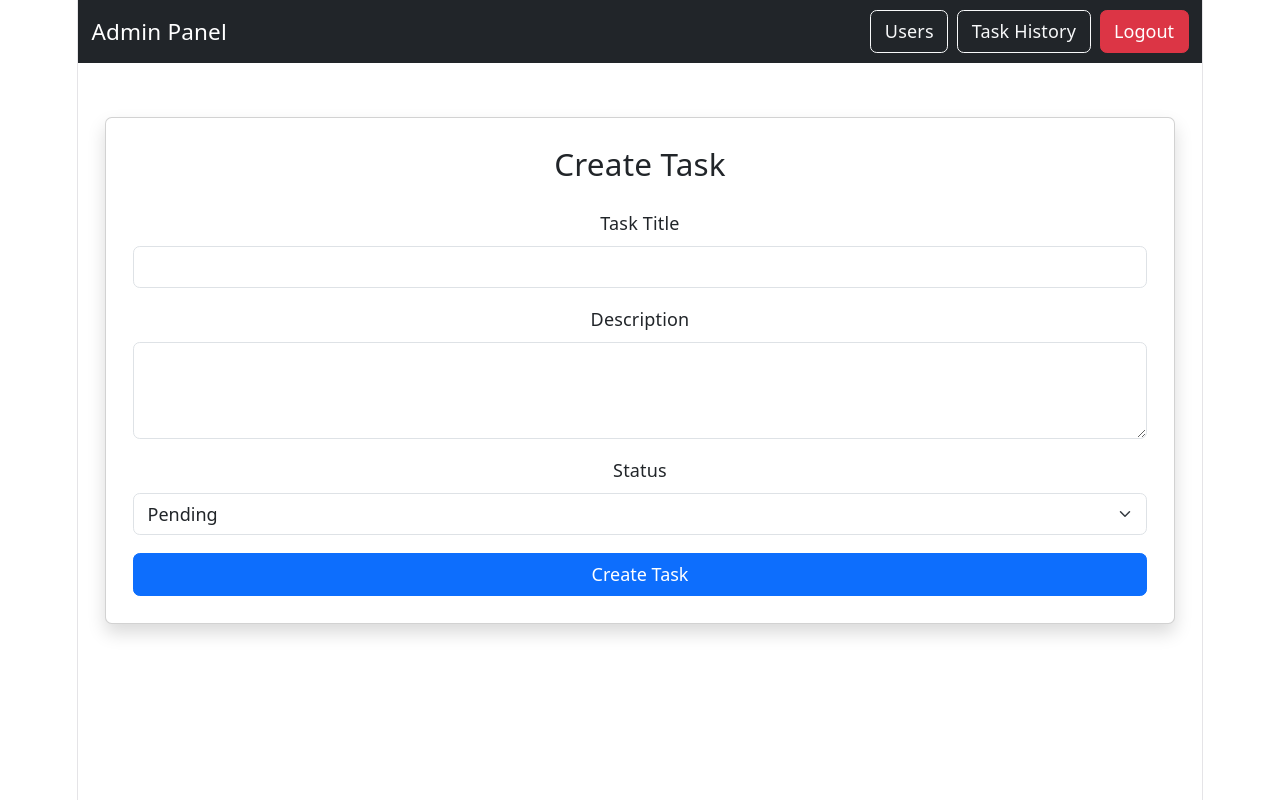
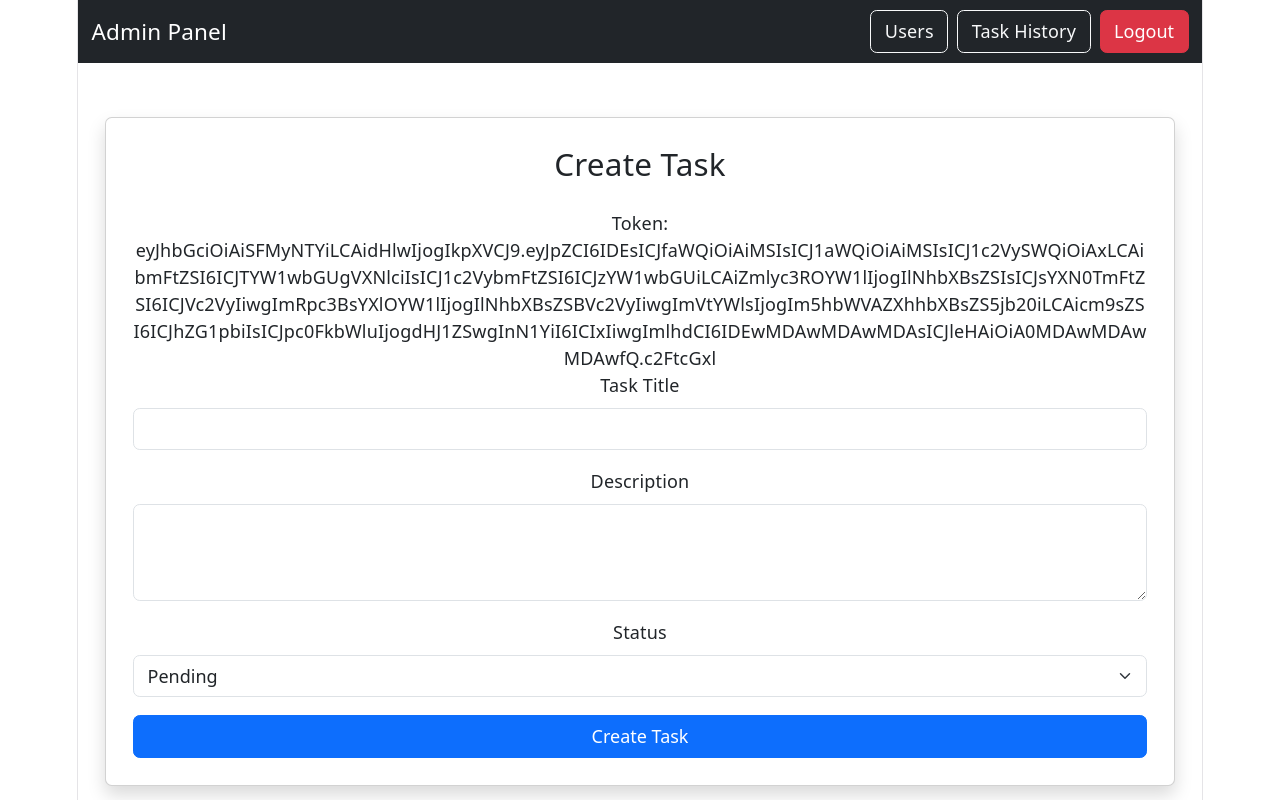
Before and after one commit to vedantreddy1/Task-Management-System, a React (Vite) app in the folder client/: page /admin/adminTask/1 in a window 1280 px wide. Built offline with nearby package versions, Linux system fonts and the light colour scheme; no server answers; sample sign-in values are in the browser's storage.

Commit message:
final fix

```diff
--- a/client/src/Admin/AdminAddTask.jsx
+++ b/client/src/Admin/AdminAddTask.jsx
@@ -52,6 +52,7 @@ const AdminAddTask = () => {
     <div className="container mt-5">
       <div className="card shadow p-4">
         <h3 className="mb-4 text-center">Create Task</h3>
+        <p>Token: {localStorage.getItem("token")}</p>
 
         <form onSubmit={handleSubmit}>
           {/* Title */}
```
